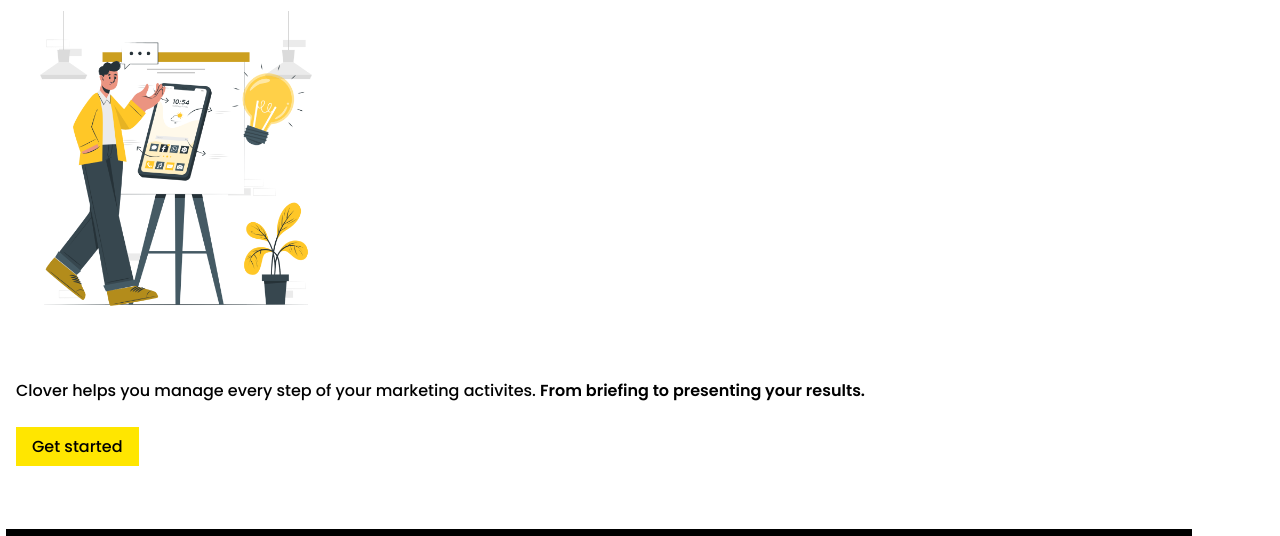
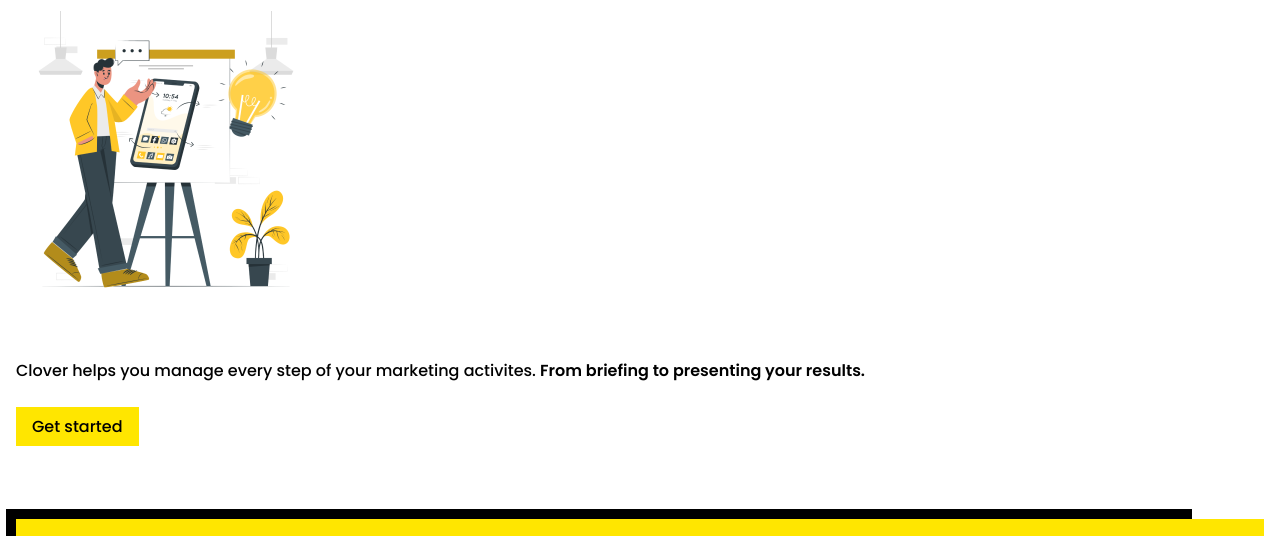
Before and after one commit to mizgaionutalexandru/clover, a website: page src/index.html in a window 1280 px wide. Shown: the part 217-753 px from the top of the page. Drawn offline with nearby package versions, Linux system fonts and the light colour scheme; files that its build step writes are made by us from their sources.

Commit message:
image width bugfix

```diff
--- a/src/index.html
+++ b/src/index.html
@@ -49,7 +49,7 @@
        before:-z-10">
         marketing </span> <br> decisions.
       </h2>
-      <img class="max-w-xs py-4" src="./../assets/illustration.png" alt="Illustration of a
+      <img class="max-w-[300px] py-4" src="./assets/illustration.png" alt="Illustration of a
        guy thinking, having and idea in front of an interactive whiteboard">
       <p class="py-8 text-base">Clover helps you manage every step of your marketing activites.
       <span class="font-semibold">From briefing to presenting your results.</span>
```
Also changed, not shown: src/output.css (deleted).
